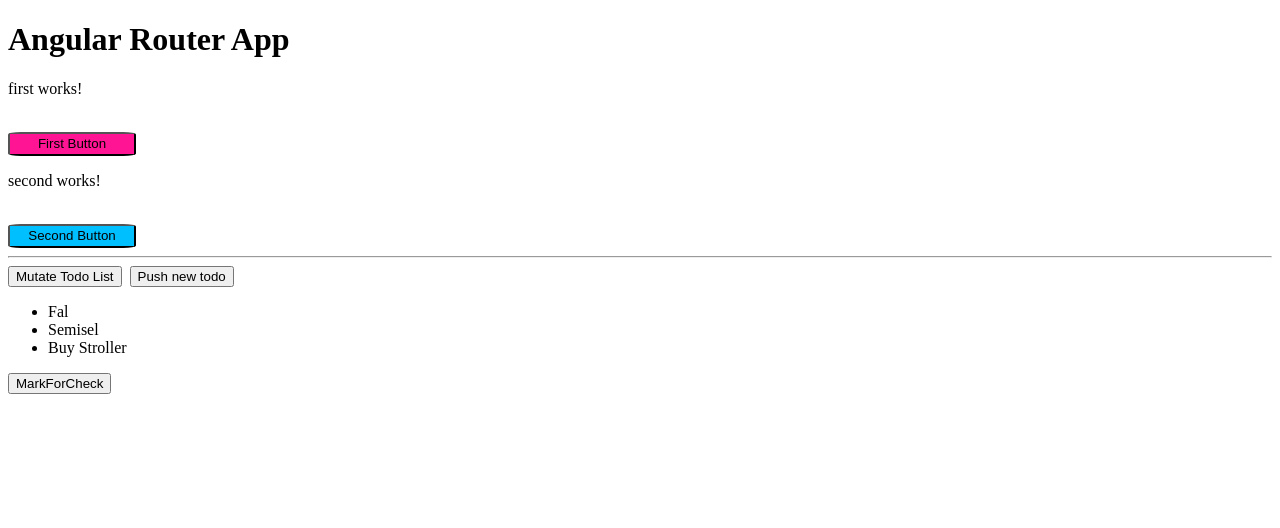
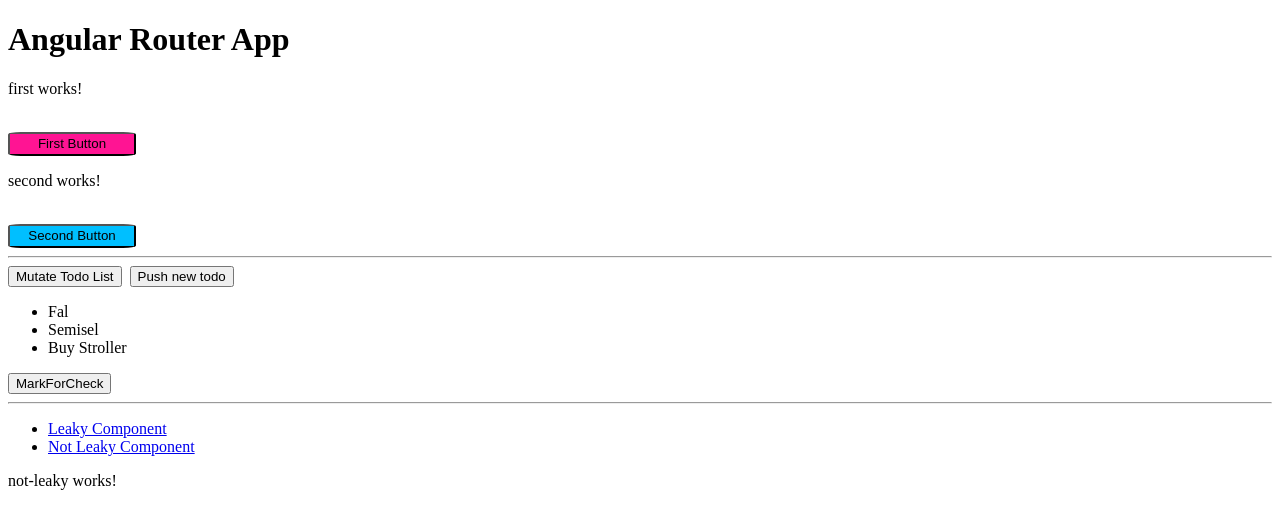
Before and after one commit to muratcanoguzhan/dosdonts, an Angular app: page /not-leaky-component in a window 1280 px wide. Before the commit this address led to /. Shown: the top 528 px of the page. Built offline with nearby package versions, Linux system fonts and the light colour scheme.

Commit message:
Leaking example.

```diff
--- a/src/app/app.component.html
+++ b/src/app/app.component.html
@@ -1,10 +1,35 @@
 <h1>Angular Router App</h1>
 <app-first></app-first>
 <app-second></app-second>
-<router-outlet></router-outlet>
 
 <hr />
 <button (click)="mutate()">Mutate Todo List</button>
 <button style="margin-left: 8px" (click)="push()">Push new todo</button>
 <app-todo-list [todos]="todos" />
+
+<hr />
+
+<nav>
+  <ul>
+    <li>
+      <a
+        routerLink="/leaky-component"
+        routerLinkActive="active"
+        ariaCurrentWhenActive="page"
+        >Leaky Component</a
+      >
+    </li>
+    <li>
+      <a
+        routerLink="/not-leaky-component"
+        routerLinkActive="active"
+        ariaCurrentWhenActive="page"
+        >Not Leaky Component</a
+      >
+    </li>
+  </ul>
+</nav>
+
+<router-outlet></router-outlet>
+
 <!-- The routed views render in the <router-outlet>-->
--- a/src/app/app.component.ts
+++ b/src/app/app.component.ts
@@ -2,7 +2,7 @@ import { Component } from '@angular/core';
 import { RouterLink, RouterLinkActive, RouterOutlet } from '@angular/router';
 import { Todo } from './Todo';
 import { FirstComponent } from './pages/first/first.component';
-import { TodoListComponent } from './pages/pages/todo-list/todo-list.component';
+import { TodoListComponent } from './pages/todo-list/todo-list.component';
 import { SecondComponent } from './pages/second/second.component';
 
 @Component({
--- /dev/null
+++ b/src/app/pages/leaky/leaky.component.ts
@@ -0,0 +1,31 @@
+import {
+  ChangeDetectionStrategy,
+  ChangeDetectorRef,
+  Component,
+  inject,
+} from '@angular/core';
+import { Observable, interval } from 'rxjs';
+
+@Component({
+  selector: 'app-leaky',
+  standalone: true,
+  imports: [],
+  template: `Observable: {{ value }}`,
+  styleUrls: ['./leaky.component.css'],
+  changeDetection: ChangeDetectionStrategy.OnPush,
+})
+export class LeakyComponent {
+  _changeDetectorRef = inject(ChangeDetectorRef);
+  // observable leak example
+  value: number | undefined;
+  interval$: Observable<number> | undefined;
+
+  ngOnInit(): void {
+    this.interval$ = interval(1000);
+    this.interval$.subscribe((val) => {
+      this.value = val;
+      console.log(this.value);
+      this._changeDetectorRef.markForCheck();
+    });
+  }
+}
--- /dev/null
+++ b/src/app/pages/leaky/not-leaky.component.css
@@ -0,0 +1,3 @@
+:host {
+  display: block;
+}
--- /dev/null
+++ b/src/app/pages/leaky/not-leaky.component.ts
@@ -0,0 +1,14 @@
+import { CommonModule } from '@angular/common';
+import { ChangeDetectionStrategy, Component } from '@angular/core';
+
+@Component({
+  selector: 'app-not-leaky',
+  standalone: true,
+  imports: [
+    CommonModule,
+  ],
+  template: `<p>not-leaky works!</p>`,
+  styleUrls: ['./not-leaky.component.css'],
+  changeDetection: ChangeDetectionStrategy.OnPush,
+})
+export class NotLeakyComponent { }
--- /dev/null
+++ b/src/app/pages/todo-list/todo-list.component.css
@@ -0,0 +1,3 @@
+:host {
+  display: block;
+}
--- a/src/app/pages/pages/todo-list/todo-list.component.ts
+++ b/src/app/pages/todo-list/todo-list.component.ts
@@ -6,6 +6,7 @@ import {
   Input,
   inject,
 } from '@angular/core';
+import { Observable, interval } from 'rxjs';
 import { Todo } from 'src/app/Todo';
 
 @Component({
--- a/src/app/routes.ts
+++ b/src/app/routes.ts
@@ -11,4 +11,16 @@ export const appRoutes: Routes = [
     loadComponent: () =>
       import('./pages/second/second.component').then((m) => m.SecondComponent),
   },
+  {
+    path: 'leaky-component',
+    loadComponent: () =>
+      import('./pages/leaky/leaky.component').then((m) => m.LeakyComponent),
+  },
+  {
+    path: 'not-leaky-component',
+    loadComponent: () =>
+      import('./pages/leaky/not-leaky.component').then(
+        (m) => m.NotLeakyComponent
+      ),
+  },
 ];
```
Also changed, not shown: src/app/pages/leaky/leaky.component.css (renamed from src/app/pages/pages/todo-list/todo-list.component.css), 1 other file (tests, documents, lock files or other folders).
